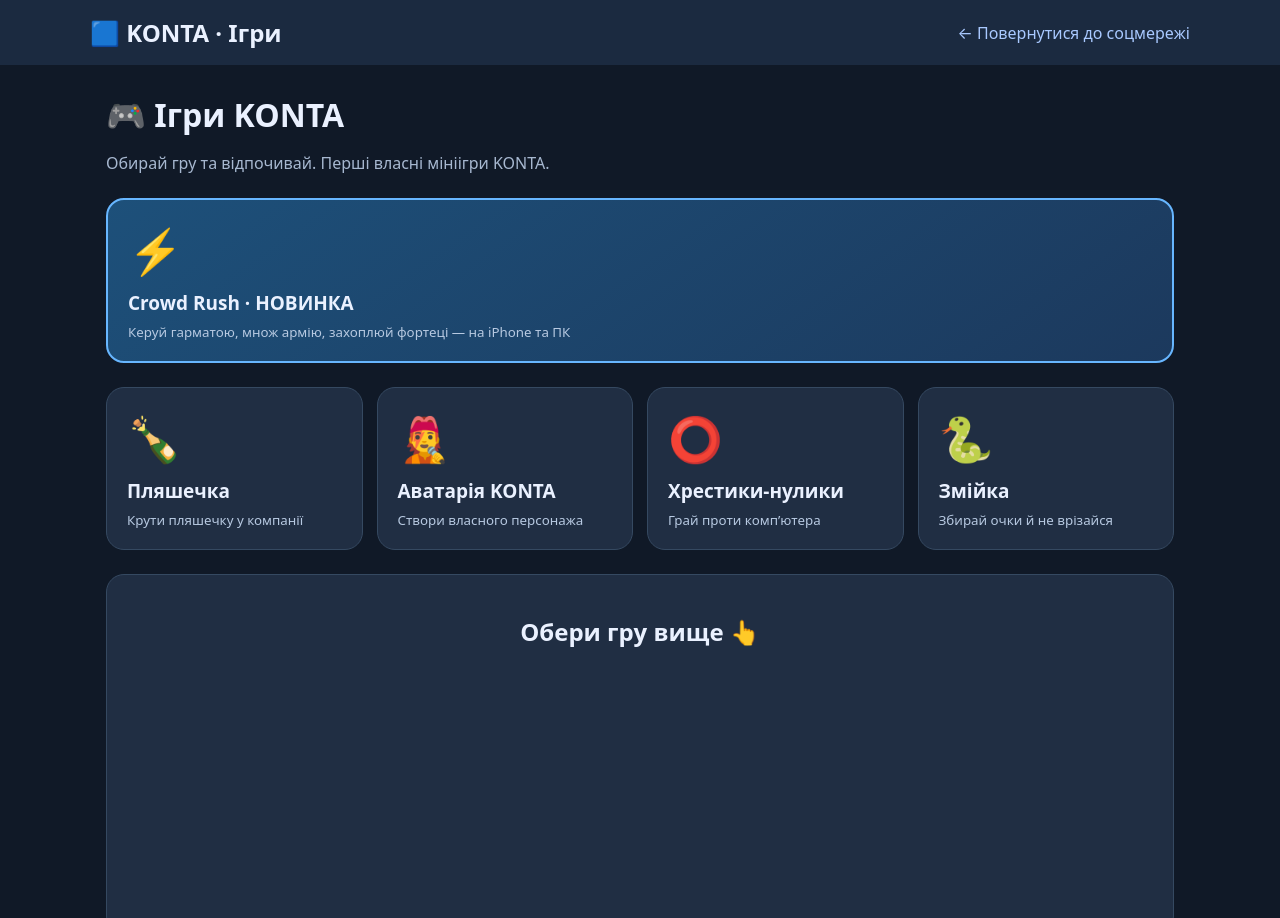
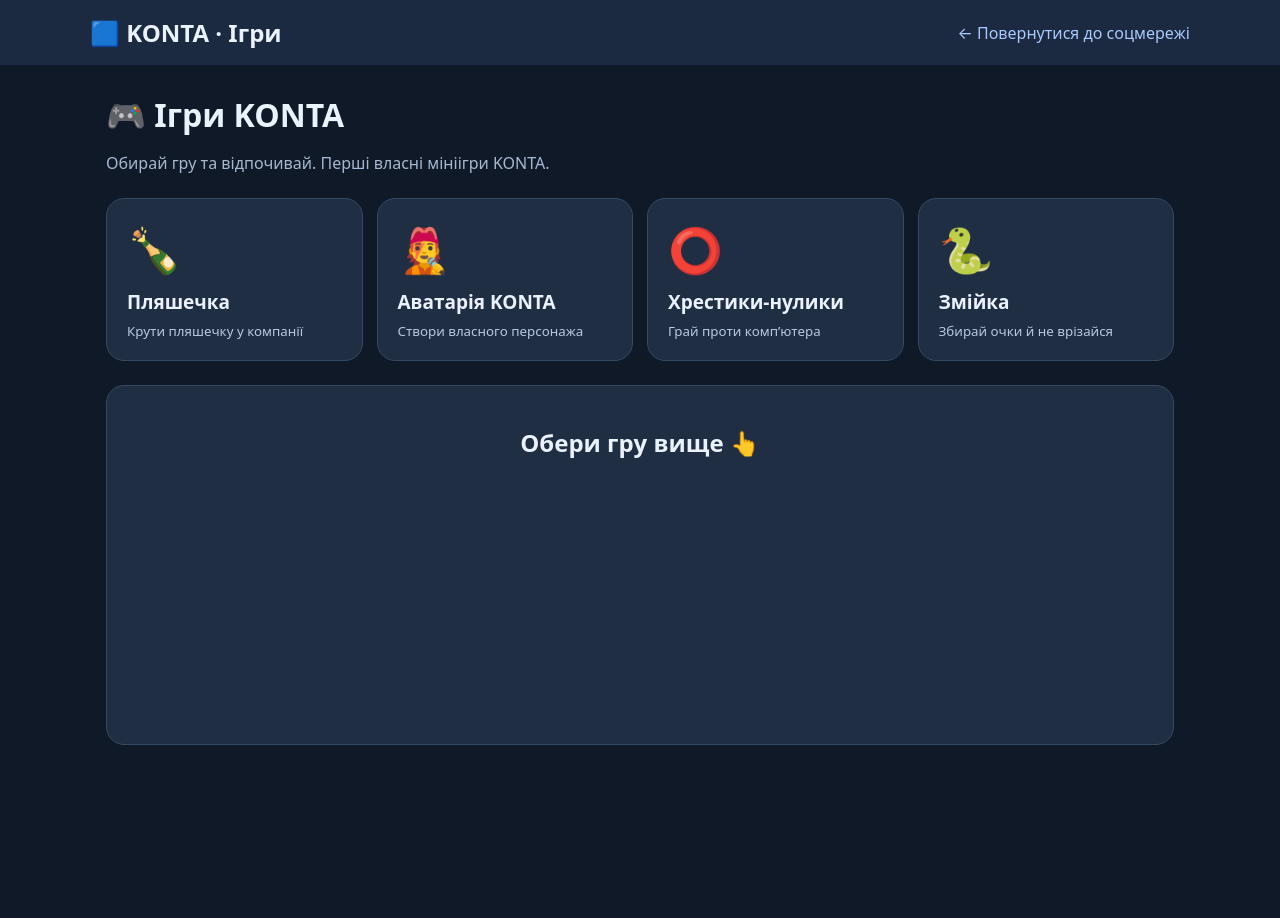
Before and after one commit to gorod7994-droid/konta-social-network, a plain HTML site: page games.html in a window 1280 px wide. Shown: the top 918 px of the page. After the commit the page ends 800 px from the top, so only its background shows below. Drawn offline with nearby package versions, Linux system fonts and the light colour scheme.

Commit message:
Restore original KONTA games.html before standalone game

```diff
--- a/games.html
+++ b/games.html
@@ -96,7 +96,7 @@ body.bottle-playing .loader-track{height:10px;width:min(260px,70vw);border-radiu
 body.bottle-playing .loader-track:before{content:'';display:block;width:45%;height:100%;border-radius:15px;background:#a8e45a;animation:loader-progress 1.6s ease-in-out infinite alternate}
 @keyframes loader-progress{from{transform:translateX(0)}to{transform:translateX(125%)}}
 @media(prefers-reduced-motion:reduce){body.bottle-playing .loader-bottle,body.bottle-playing .loader-track:before,body.bottle-playing .bottle-seat{animation:none}}
-</style></head><body><header><b>🟦 KONTA · Ігри</b><a href="/">← Повернутися до соцмережі</a></header><main><h1>🎮 Ігри KONTA</h1><p class="muted">Обирай гру та відпочивай. Перші власні мініігри KONTA.</p><div class="catalog"><a class="tile" href="/crowd-rush.html" style="display:block;text-decoration:none;border:2px solid #67b6ff;background:linear-gradient(145deg,#1d507a,#1c395d)"><span class="emoji">⚡</span><strong>Crowd Rush · НОВИНКА</strong><small>Керуй гарматою, множ армію, захоплюй фортеці — на iPhone та ПК</small></a></div><div class="catalog" id="catalog"></div><section class="panel" id="game" aria-live="polite"><h2>Обери гру вище 👆</h2></section></main><script>
+</style></head><body><header><b>🟦 KONTA · Ігри</b><a href="/">← Повернутися до соцмережі</a></header><main><h1>🎮 Ігри KONTA</h1><p class="muted">Обирай гру та відпочивай. Перші власні мініігри KONTA.</p><div class="catalog" id="catalog"></div><section class="panel" id="game" aria-live="polite"><h2>Обери гру вище 👆</h2></section></main><script>
 'use strict';
 const games=[['bottle','🍾','Пляшечка','Крути пляшечку у компанії'],['avatar','🧑‍🎤','Аватарія KONTA','Створи власного персонажа'],['xo','⭕','Хрестики-нулики','Грай проти комп’ютера'],['snake','🐍','Змійка','Збирай очки й не врізайся']];
 const cat=document.querySelector('#catalog'),out=document.querySelector('#game');let active='',timer=null,spin=0;
```
